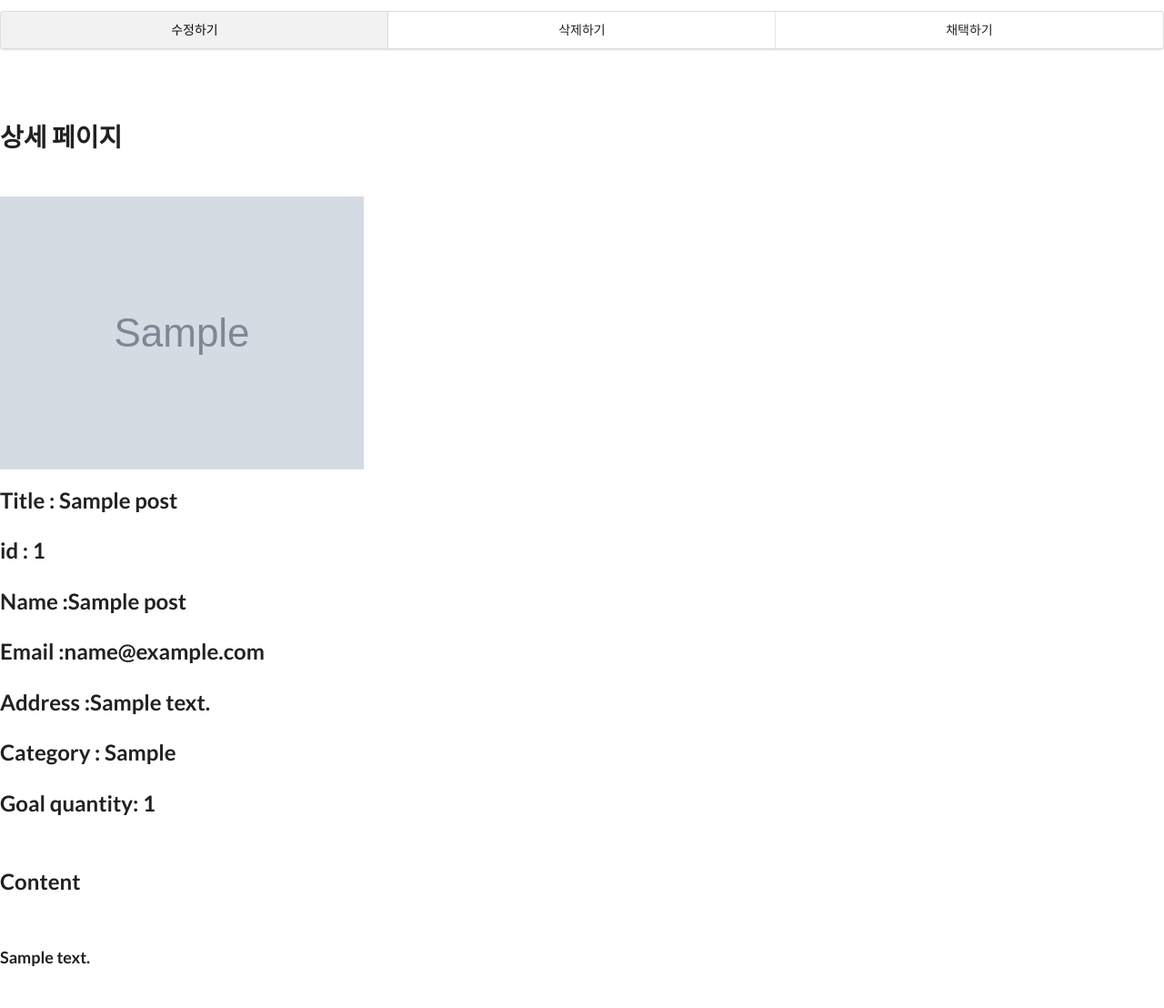
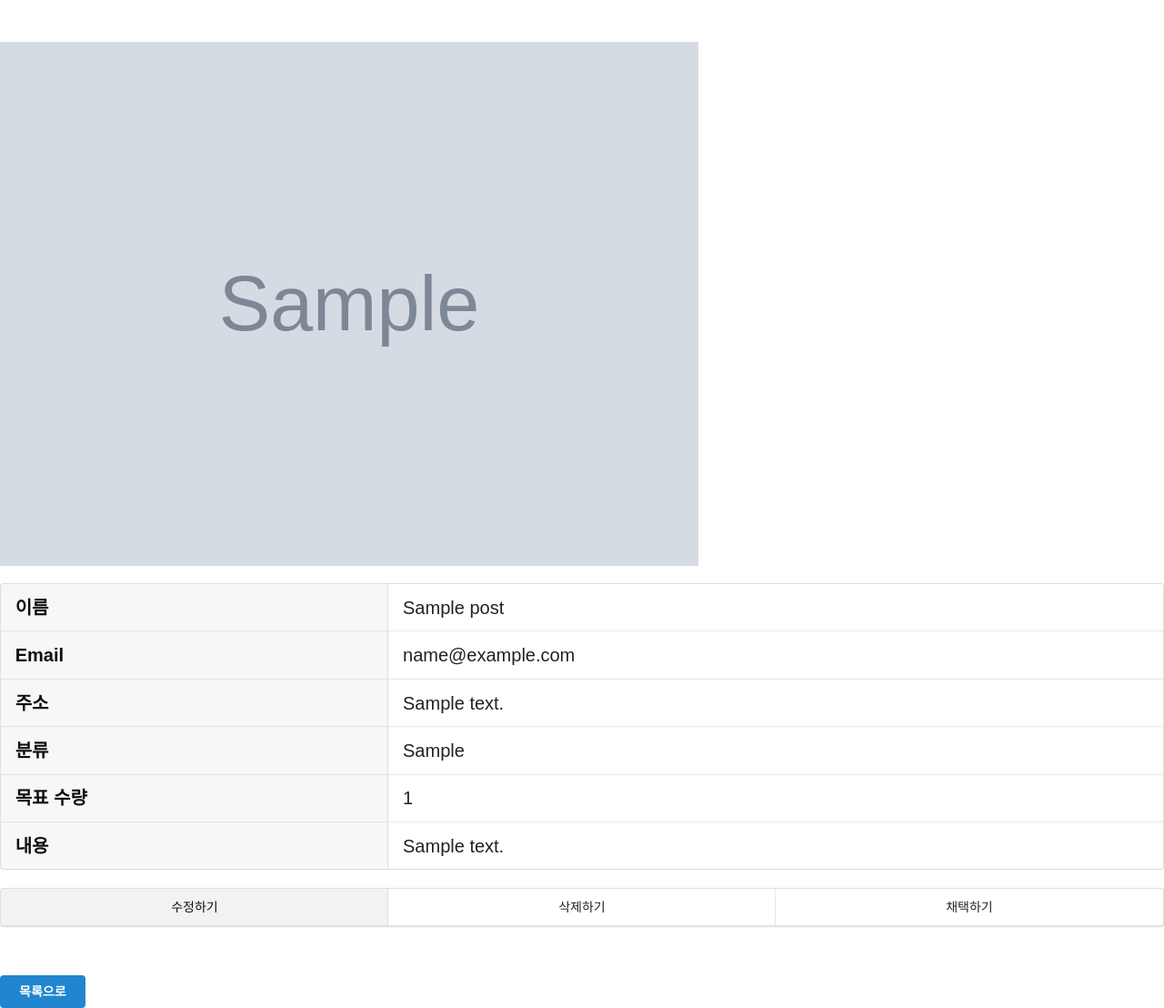
Before and after one commit to Yoon6/Giveu, a Django app: page /discover/detail/1 in a window 1280 px wide. Shown: the part 414-1522 px from the top of the page at 91% size. Before the commit the page ends 1476 px from the top, so only its background shows below. Run offline with Django 3.2, Linux system fonts and the light colour scheme; tables that the repository leaves empty hold one stand-in row (values such as "Sample post"); grey boxes marked "Sample" are stand-in pictures; some libraries are stand-ins or nearby versions; some web fonts are replaced.

Commit message:
edit detail.html css

```diff
--- a/write/templates/detail.html
+++ b/write/templates/detail.html
@@ -7,32 +7,58 @@
 
 {% block content %}
     <div class="wrap">
-        <button class="ui green basic button" href="{% url 'home' %}">List</button>
+
+
+    <h1>{{post.title}}</h1>
+    <br>
+
+        <div>
+            <dl>
+                <img src="{{ post.picture.url }}" style="width:60%">
+            </dl>
+
+        </div>
+    <div>
+        <table class="ui definition table" style="font-size:20px;">
+            <thead>
+              </thead>
+            <tbody>
+              <tr>
+                <td>이름</td>
+                <td>{{post.name}}</td>
+
+              </tr>
+              <tr>
+                <td>Email</td>
+                <td>{{post.email}}</td>
+
+              </tr>
+              <tr>
+                <td>주소</td>
+                <td>{{post.address}}</td>
+
+              </tr>
+              <tr>
+                <td>분류</td>
+                <td>{{post.productType}}</td>
+
+              </tr>
+              <tr>
+                <td>목표 수량</td>
+                <td>{{post.productNum}}</td>
+              </tr>
+              <tr>
+                <td>내용</td>
+                <td>{{post.bodyText}}</td>
+              </tr>
+          </tbody></table>
+
         <div class="ui three item menu">
             <a class="active item" href="{% url 'update' post.pk %}">수정하기</a>
             <a class="item" href="{% url 'delete' post.pk %}">삭제하기</a>
             <a class="item" href="{% url 'funding_create' post.pk %}">채택하기</a>
         </div><br><br>
-
-    <h1> 상세 페이지</h1>
-    <br>
-
-    <div>
-        <dl>
-            <img src="{{ post.picture.url }}" style="max-height: 300px;">
-        </dl>
-
-    </div>
-    <div>
-        <h2>Title : {{post.title}}</h2>
-    <h2>id : {{post.pk}}</h2>
-    <h2>Name :{{post.name}}</h2>
-    <h2>Email :{{post.email}}</h2>
-    <h2>Address :{{post.address}}</h2>
-    <h2>Category : {{post.productType}}</h2>
-    <h2>Goal quantity: {{post.productNum}}<br><br></h2>
-    <h2>Content <br><br></h2>
-    <h3>{{post.bodyText}}</h3>
+        <a href="{% url 'home' %}"><button class="ui primary button">목록으로</button></a>
     </div>
 
 
```
